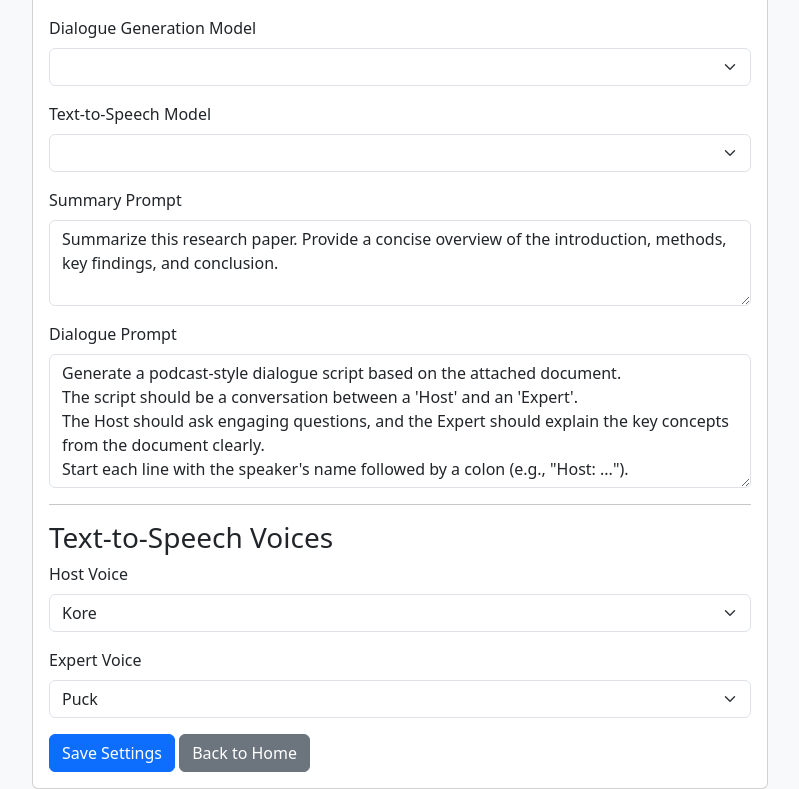
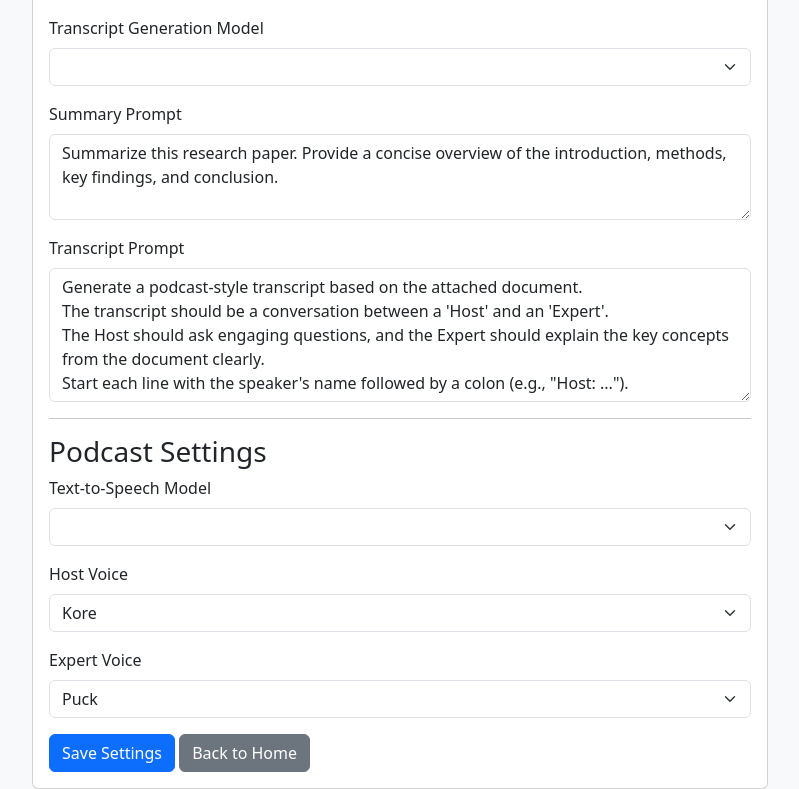
Before and after one commit to dranoto/audiopaper, a Flask app: page /settings in a window 1280 px wide. Shown: the part 378-1167 px from the top of the page, without its empty margins (240-1039 px from the left). Run offline with Flask 3, Linux system fonts and the light colour scheme; lists and menus that the app fills with data are empty.

Commit message:
feat: Implement Gemini API caching for PDF processing (#17)
* feat: Implement Gemini API caching for PDF processing

This commit introduces a caching mechanism for PDF files using the
Google Gemini API's `caches` feature. This significantly improves
performance and reduces API costs by avoiding repeated uploads of the
same file.

Key changes:
- Added a `cached_content_name` field to the `PDFFile` model to
  store the Gemini cache identifier.
- Created a new `/cache_file` endpoint to handle the caching process
  when a file is first selected.
- Refactored summary, transcript, and chat generation to use the
  cached content instead of uploading the file or sending the full
  text with each request.
- The UI has been updated to reflect the new workflow, with separate
  buttons for "Summary", "Transcript", and "Podcast" generation.
- The "Podcast" (TTS) generation is now a separate step that only
  runs after the transcript has been generated, preventing unnecessary
  API calls.
- The cache is automatically deleted from the Gemini service when a
  file is deleted from the application.
- Updated the settings page with new terminology.

* Update app.py

Co-authored-by: gemini-code-assist[bot] <176961590+gemini-code-assist[bot]@users.noreply.github.com>

* fix: Prevent race condition in background tasks

This commit addresses a potential race condition in the background
task handling for transcript and podcast generation.

Previously, the task object was fetched from the database without a
subsequent check to ensure it still existed before being used. This
could lead to a thread crash if the task was deleted between the time
the request was made and the background thread started executing.

This has been fixed by adding a null check for the task object in
both `_run_transcript_generation` and `_run_podcast_generation`
functions, ensuring the thread exits gracefully if the task no
longer exists.

---------

Co-authored-by: google-labs-jules[bot] <161369871+google-labs-jules[bot]@users.noreply.github.com>
Co-authored-by: gemini-code-assist[bot] <176961590+gemini-code-assist[bot]@users.noreply.github.com>

```diff
--- a/app.py
+++ b/app.py
@@ -71,6 +71,44 @@ def upload_file():
 
     return redirect(url_for('index'))
 
+@app.route('/cache_file/<int:file_id>', methods=['POST'])
+def cache_file(file_id):
+    pdf_file = PDFFile.query.get_or_404(file_id)
+    if pdf_file.cached_content_name:
+        return jsonify({'status': 'already_cached', 'cache_name': pdf_file.cached_content_name})
+
+    if not app.gemini_client:
+        return jsonify({'error': 'Gemini client not initialized.'}), 500
+
+    try:
+        filepath = pathlib.Path(os.path.join(app.config['UPLOAD_FOLDER'], pdf_file.filename))
+        app.logger.info(f"Uploading {filepath} to Gemini File API...")
+        uploaded_file = app.gemini_client.files.upload(file=filepath)
+
+        app.logger.info(f"Creating cache for {uploaded_file.name}...")
+        # Note: The model for the cache must match the model used for generation.
+        # We'll use the summary_model as a default, but this could be a setting.
+        settings = get_settings()
+        cache = app.gemini_client.caches.create(
+            model=f"models/{settings.summary_model}",
+            contents=[uploaded_file]
+        )
+
+        pdf_file.cached_content_name = cache.name
+        db.session.commit()
+        app.logger.info(f"Cache created successfully: {cache.name}")
+
+        # Clean up the uploaded file since it's now cached
+        app.gemini_client.files.delete(name=uploaded_file.name)
+        app.logger.info(f"Deleted temporary file {uploaded_file.name} after caching.")
+
+        return jsonify({'status': 'cached', 'cache_name': cache.name})
+
+    except Exception as e:
+        app.logger.error(f"Error caching file {file_id}: {e}")
+        db.session.rollback()
+        return jsonify({'error': str(e)}), 500
+
 def _run_summary_generation(app, task_id, file_id):
     """Worker function to run summary generation in the background."""
     with app.app_context():
@@ -85,19 +123,19 @@ def _run_summary_generation(app, task_id, file_id):
 
             if not app.gemini_client:
                 raise Exception("Gemini client not initialized.")
-
-            uploaded_file = None
-            filepath = pathlib.Path(os.path.join(app.config['UPLOAD_FOLDER'], pdf_file.filename))
-            app.logger.info(f"Task {task_id}: Uploading {filepath}...")
-            uploaded_file = app.gemini_client.files.upload(file=filepath)
+            if not pdf_file.cached_content_name:
+                raise Exception(f"File {file_id} is not cached.")
 
             prompt = settings.summary_prompt
             model_name = f"models/{settings.summary_model}"
 
-            app.logger.info(f"Task {task_id}: Generating summary with {model_name}...")
+            app.logger.info(f"Task {task_id}: Generating summary with {model_name} using cache {pdf_file.cached_content_name}...")
             response = app.gemini_client.models.generate_content(
                 model=model_name,
-                contents=[uploaded_file, prompt]
+                contents=[prompt],
+                config=types.GenerateContentConfig(
+                    cached_content=pdf_file.cached_content_name
+                )
             )
 
             pdf_file.summary = response.text
@@ -114,10 +152,6 @@ def _run_summary_generation(app, task_id, file_id):
                 task.status = 'error'
                 task.result = json.dumps({'error': str(e)})
                 db.session.commit()
-        finally:
-            if 'uploaded_file' in locals() and uploaded_file:
-                app.logger.info(f"Task {task_id}: Deleting uploaded file {uploaded_file.name}.")
-                app.gemini_client.files.delete(name=uploaded_file.name)
 
 @app.route('/summarize_file/<int:file_id>', methods=['POST'])
 def summarize_file(file_id):
@@ -150,24 +184,24 @@ def summarize_status(task_id):
 def file_content(file_id):
     pdf_file = PDFFile.query.get_or_404(file_id)
     audio_url = None
-    mp3_filename = f"dialogue_{file_id}.mp3"
+    mp3_filename = f"podcast_{file_id}.mp3"
     mp3_filepath = os.path.join(app.config['GENERATED_AUDIO_FOLDER'], mp3_filename)
     if os.path.exists(mp3_filepath):
         audio_url = url_for('generated_audio', filename=mp3_filename)
 
     return {
         'summary': pdf_file.summary,
-        'dialogue_transcript': pdf_file.dialogue_transcript,
+        'transcript': pdf_file.transcript,
         'audio_url': audio_url
     }
 
-def _run_dialogue_generation(app, task_id, file_id):
-    """Worker function to run dialogue generation in the background."""
+def _run_transcript_generation(app, task_id, file_id):
+    """Worker function to run transcript generation in the background."""
     with app.app_context():
         try:
             task = Task.query.get(task_id)
             if not task:
-                app.logger.error(f"Task {task_id} not found in database.")
+                app.logger.error(f"Task {task_id} not found in database for transcript generation.")
                 return
 
             pdf_file = PDFFile.query.get(file_id)
@@ -175,42 +209,97 @@ def _run_dialogue_generation(app, task_id, file_id):
 
             if not app.gemini_client:
                 raise Exception("Gemini client not initialized.")
+            if not pdf_file.cached_content_name:
+                raise Exception(f"File {file_id} is not cached.")
 
-            uploaded_file = None
-            filepath = pathlib.Path(os.path.join(app.config['UPLOAD_FOLDER'], pdf_file.filename))
-            app.logger.info(f"Task {task_id}: Uploading {filepath} for dialogue...")
-            uploaded_file = app.gemini_client.files.upload(file=filepath)
+            model_name = f"models/{settings.transcript_model}"
+            app.logger.info(f"Task {task_id}: Generating transcript with {model_name} using cache {pdf_file.cached_content_name}...")
+            response = app.gemini_client.models.generate_content(
+                model=model_name,
+                contents=[settings.transcript_prompt],
+                config=types.GenerateContentConfig(
+                    cached_content=pdf_file.cached_content_name
+                )
+            )
+            pdf_file.transcript = response.text
+            task.status = 'complete'
+            task.result = json.dumps({'success': True})
+            db.session.commit()
+            app.logger.info(f"Task {task_id}: Transcript saved for file_id {file_id}.")
 
-            dialogue_model_name = f"models/{settings.dialogue_model}"
-            app.logger.info(f"Task {task_id}: Generating transcript with {dialogue_model_name}...")
-            transcript_response = app.gemini_client.models.generate_content(
-                model=dialogue_model_name,
-                contents=[uploaded_file, settings.dialogue_prompt]
-            )
-            transcript = transcript_response.text
-            pdf_file.dialogue_transcript = transcript
+        except Exception as e:
+            db.session.rollback()
+            app.logger.error(f"Task {task_id}: Error generating transcript for file_id {file_id}: {e}")
+            task = Task.query.get(task_id)
+            if task:
+                task.status = 'error'
+                task.result = json.dumps({'error': str(e)})
+                db.session.commit()
+
+@app.route('/generate_transcript/<int:file_id>', methods=['POST'])
+def generate_transcript(file_id):
+    task_id = str(uuid.uuid4())
+    new_task = Task(id=task_id, status='processing')
+    db.session.add(new_task)
+    db.session.commit()
+
+    thread = threading.Thread(target=_run_transcript_generation, args=(app, task_id, file_id))
+    thread.start()
+
+    return jsonify({'task_id': task_id}), 202
+
+@app.route('/transcript_status/<task_id>')
+def transcript_status(task_id):
+    task = Task.query.get_or_404(task_id)
+    response_data = {
+        'status': task.status,
+        'result': json.loads(task.result) if task.result else None
+    }
+    if task.status in ['complete', 'error']:
+        db.session.delete(task)
+        db.session.commit()
+    return jsonify(response_data)
+
+
+def _run_podcast_generation(app, task_id, file_id):
+    """Worker function to run podcast (TTS) generation in the background."""
+    with app.app_context():
+        try:
+            task = Task.query.get(task_id)
+            if not task:
+                app.logger.error(f"Task {task_id} not found in database for podcast generation.")
+                return
+
+            pdf_file = PDFFile.query.get(file_id)
+            settings = get_settings()
+
+            if not app.gemini_client:
+                raise Exception("Gemini client not initialized.")
+            if not pdf_file.transcript:
+                raise Exception(f"No transcript available for file {file_id} to generate podcast.")
 
             app.logger.info(f"Task {task_id}: Generating audio from transcript...")
             tts_model_name = f"models/{settings.tts_model}"
-            tts_config = types.GenerateContentConfig(
-                response_modalities=["AUDIO"],
-                speech_config=types.SpeechConfig(
-                    multi_speaker_voice_config=types.MultiSpeakerVoiceConfig(
-                        speaker_voice_configs=[
-                            types.SpeakerVoiceConfig(
-                                speaker='Host',
-                                voice_config=types.VoiceConfig(prebuilt_voice_config=types.PrebuiltVoiceConfig(voice_name=settings.tts_host_voice))
-                            ),
-                            types.SpeakerVoiceConfig(
-                                speaker='Expert',
-                                voice_config=types.VoiceConfig(prebuilt_voice_config=types.PrebuiltVoiceConfig(voice_name=settings.tts_expert_voice))
-                            ),
-                        ]
+            tts_response = app.gemini_client.models.generate_content(
+                model=tts_model_name,
+                contents=[pdf_file.transcript],
+                config=types.GenerateContentConfig(
+                    response_modalities=["AUDIO"],
+                    speech_config=types.SpeechConfig(
+                        multi_speaker_voice_config=types.MultiSpeakerVoiceConfig(
+                            speaker_voice_configs=[
+                                types.SpeakerVoiceConfig(
+                                    speaker='Host',
+                                    voice_config=types.VoiceConfig(prebuilt_voice_config=types.PrebuiltVoiceConfig(voice_name=settings.tts_host_voice))
+                                ),
+                                types.SpeakerVoiceConfig(
+                                    speaker='Expert',
+                                    voice_config=types.VoiceConfig(prebuilt_voice_config=types.PrebuiltVoiceConfig(voice_name=settings.tts_expert_voice))
+                                ),
+                            ]
+                        )
                     )
                 )
-            )
-            tts_response = app.gemini_client.models.generate_content(
-                model=tts_model_name, contents=[transcript], config=tts_config
             )
             audio_part = tts_response.candidates[0].content.parts[0]
             audio_data = audio_part.inline_data.data
@@ -218,93 +307,91 @@ def _run_dialogue_generation(app, task_id, file_id):
             match = re.search(r'rate=(\d+)', mime_type)
             sample_rate = int(match.group(1)) if match else 24000
             audio = AudioSegment(data=audio_data, sample_width=2, frame_rate=sample_rate, channels=1)
-            mp3_filename = f"dialogue_{file_id}.mp3"
+            mp3_filename = f"podcast_{file_id}.mp3"
             mp3_filepath = os.path.join(app.config['GENERATED_AUDIO_FOLDER'], mp3_filename)
             audio.export(mp3_filepath, format="mp3")
 
             audio_url = url_for('generated_audio', filename=mp3_filename)
-
             task.status = 'complete'
-            task.result = json.dumps({'audio_url': audio_url, 'transcript': pdf_file.dialogue_transcript})
+            task.result = json.dumps({'audio_url': audio_url})
             db.session.commit()
-            app.logger.info(f"Task {task_id}: Dialogue and audio saved for file_id {file_id}.")
+            app.logger.info(f"Task {task_id}: Podcast audio saved for file_id {file_id}.")
 
         except Exception as e:
             db.session.rollback()
-            app.logger.error(f"Task {task_id}: Error generating dialogue for file_id {file_id}: {e}")
+            app.logger.error(f"Task {task_id}: Error generating podcast for file_id {file_id}: {e}")
             task = Task.query.get(task_id)
             if task:
                 task.status = 'error'
                 task.result = json.dumps({'error': str(e)})
                 db.session.commit()
-        finally:
-            if 'uploaded_file' in locals() and uploaded_file:
-                app.logger.info(f"Task {task_id}: Deleting uploaded file {uploaded_file.name}.")
-                app.gemini_client.files.delete(name=uploaded_file.name)
 
-
-@app.route('/generate_dialogue/<int:file_id>', methods=['POST'])
-def generate_dialogue(file_id):
+@app.route('/generate_podcast/<int:file_id>', methods=['POST'])
+def generate_podcast(file_id):
     task_id = str(uuid.uuid4())
     new_task = Task(id=task_id, status='processing')
     db.session.add(new_task)
     db.session.commit()
 
-    thread = threading.Thread(target=_run_dialogue_generation, args=(app, task_id, file_id))
+    thread = threading.Thread(target=_run_podcast_generation, args=(app, task_id, file_id))
     thread.start()
 
     return jsonify({'task_id': task_id}), 202
 
-@app.route('/dialogue_status/<task_id>')
-def dialogue_status(task_id):
+@app.route('/podcast_status/<task_id>')
+def podcast_status(task_id):
     task = Task.query.get_or_404(task_id)
     response_data = {
         'status': task.status,
         'result': json.loads(task.result) if task.result else None
     }
-
     if task.status in ['complete', 'error']:
         db.session.delete(task)
         db.session.commit()
-
     return jsonify(response_data)
 
 
-def _generate_chat_response(pdf_text, history, question, model_name, client, app_logger):
-    """Generator function to stream chat responses."""
+def _generate_chat_response(cached_content_name, history, question, model_name, client, app_logger):
+    """Generator function to stream chat responses using a cached document."""
     system_prompt = (
         "You are a helpful research assistant. Your task is to answer questions based "
-        "solely on the content of the provided document. Do not use any external knowledge. "
+        "solely on the content of the document provided in the cache. Do not use any external knowledge. "
         "If the answer cannot be found within the document, state that clearly. "
         "The user is having a conversation with you, so maintain context from the history. "
         "Format your answers clearly using Markdown where appropriate (e.g., lists, bold text)."
     )
 
-    prompt_parts = [system_prompt, f"DOCUMENT CONTEXT:\n---\n{pdf_text}\n---\n"]
+    # The context from the cached document is implicitly handled by the API.
+    # We build the conversational history.
+    contents = [system_prompt]
     for entry in history:
-        prompt_parts.append(f"User: {entry['user']}")
-        prompt_parts.append(f"Assistant: {entry['assistant']}")
-    prompt_parts.append(f"User: {question}")
-
-    final_prompt = "\n\n".join(prompt_parts)
+        contents.append({'role': 'user', 'parts': [{'text': entry['user']}]})
+        contents.append({'role': 'model', 'parts': [{'text': entry['assistant']}]})
+    contents.append({'role': 'user', 'parts': [{'text': question}]})
 
     try:
         response = client.models.generate_content(
             model=model_name,
-            contents=[final_prompt],
-            stream=True
+            contents=contents,
+            stream=True,
+            config=types.GenerateContentConfig(
+                cached_content=cached_content_name
+            )
         )
         for chunk in response:
             if chunk.text:
                 yield chunk.text
     except Exception as e:
-        app_logger.error(f"Error streaming chat response: {e}")
+        app_logger.error(f"Error streaming chat response with cache {cached_content_name}: {e}")
         yield f"Error: Could not generate a response. Details: {str(e)}"
 
 
 @app.route('/chat/<int:file_id>', methods=['POST'])
 def chat_with_file(file_id):
     pdf_file = PDFFile.query.get_or_404(file_id)
+    if not pdf_file.cached_content_name:
+        return Response("Error: This file has not been cached yet. Please select the file again.", status=400, mimetype='text/plain')
+
     data = request.get_json()
     if not data or 'message' not in data:
         return Response("Error: Message is required in the request body.", status=400, mimetype='text/plain')
@@ -316,9 +403,9 @@ def chat_with_file(file_id):
         return Response("Error: Gemini client not initialized. Please set API key in settings.", status=500, mimetype='text/plain')
 
     settings = get_settings()
-    model_name = f"models/{settings.summary_model}"
+    model_name = f"models/{settings.summary_model}" # Chat will use the same model as summary for cache compatibility
 
-    return Response(stream_with_context(_generate_chat_response(pdf_file.text, history, question, model_name, app.gemini_client, app.logger)), mimetype='text/plain')
+    return Response(stream_with_context(_generate_chat_response(pdf_file.cached_content_name, history, question, model_name, app.gemini_client, app.logger)), mimetype='text/plain')
 
 
 @app.route('/settings', methods=['GET', 'POST'])
@@ -327,12 +414,12 @@ def settings():
     if request.method == 'POST':
         settings.gemini_api_key = request.form.get('gemini_api_key')
         settings.summary_model = request.form.get('summary_model')
-        settings.dialogue_model = request.form.get('dialogue_model')
+        settings.transcript_model = request.form.get('transcript_model')
         settings.tts_model = request.form.get('tts_model')
         settings.tts_host_voice = request.form.get('tts_host_voice')
         settings.tts_expert_voice = request.form.get('tts_expert_voice')
         settings.summary_prompt = request.form.get('summary_prompt')
-        settings.dialogue_prompt = request.form.get('dialogue_prompt')
+        settings.transcript_prompt = request.form.get('transcript_prompt')
         db.session.commit()
         init_gemini_client(app)
         return redirect(url_for('settings'))
@@ -366,17 +453,18 @@ def generated_audio(filename):
 def delete_file(file_id):
     pdf_file = PDFFile.query.get_or_404(file_id)
 
-    # Store file paths before deleting the database record
+    # Store info before deleting the database record
     pdf_path = os.path.join(app.config['UPLOAD_FOLDER'], pdf_file.filename)
-    mp3_filename = f"dialogue_{file_id}.mp3"
+    mp3_filename = f"podcast_{file_id}.mp3"
     mp3_filepath = os.path.join(app.config['GENERATED_AUDIO_FOLDER'], mp3_filename)
+    cached_content_name = pdf_file.cached_content_name
 
     # Delete from database first
     db.session.delete(pdf_file)
     db.session.commit()
     app.logger.info(f"Deleted file_id {file_id} from database.")
 
-    # Then, delete the physical files
+    # Then, delete the physical files and remote cache
     try:
         if os.path.exists(pdf_path):
             os.remove(pdf_path)
@@ -384,10 +472,14 @@ def delete_file(file_id):
         if os.path.exists(mp3_filepath):
             os.remove(mp3_filepath)
             app.logger.info(f"Deleted audio file: {mp3_filepath}")
+        if cached_content_name and app.gemini_client:
+            app.gemini_client.caches.delete(name=cached_content_name)
+            app.logger.info(f"Deleted Gemini cache: {cached_content_name}")
+
     except Exception as e:
         # Log the error, but don't return an error response to the client
         # because the database record is already gone.
-        app.logger.error(f"Error deleting physical files for what was file_id {file_id}: {e}")
+        app.logger.error(f"Error during physical/remote deletion for what was file_id {file_id}: {e}")
 
     return {'success': True}
 
--- a/templates/settings.html
+++ b/templates/settings.html
@@ -33,13 +33,23 @@
                                 </select>
                             </div>
                             <div class="mb-3">
-                                <label for="dialogue_model" class="form-label">Dialogue Generation Model</label>
-                                <select class="form-select" id="dialogue_model" name="dialogue_model">
+                                <label for="transcript_model" class="form-label">Transcript Generation Model</label>
+                                <select class="form-select" id="transcript_model" name="transcript_model">
                                     {% for model in text_models %}
-                                        <option value="{{ model }}" {% if model == settings.dialogue_model %}selected{% endif %}>{{ model }}</option>
+                                        <option value="{{ model }}" {% if model == settings.transcript_model %}selected{% endif %}>{{ model }}</option>
                                     {% endfor %}
                                 </select>
                             </div>
+                            <div class="mb-3">
+                                <label for="summary_prompt" class="form-label">Summary Prompt</label>
+                                <textarea class="form-control" id="summary_prompt" name="summary_prompt" rows="3">{{ settings.summary_prompt }}</textarea>
+                            </div>
+                            <div class="mb-3">
+                                <label for="transcript_prompt" class="form-label">Transcript Prompt</label>
+                                <textarea class="form-control" id="transcript_prompt" name="transcript_prompt" rows="5">{{ settings.transcript_prompt }}</textarea>
+                            </div>
+                            <hr>
+                            <h3>Podcast Settings</h3>
                              <div class="mb-3">
                                 <label for="tts_model" class="form-label">Text-to-Speech Model</label>
                                 <select class="form-select" id="tts_model" name="tts_model">
@@ -48,16 +58,6 @@
                                     {% endfor %}
                                 </select>
                             </div>
-                            <div class="mb-3">
-                                <label for="summary_prompt" class="form-label">Summary Prompt</label>
-                                <textarea class="form-control" id="summary_prompt" name="summary_prompt" rows="3">{{ settings.summary_prompt }}</textarea>
-                            </div>
-                            <div class="mb-3">
-                                <label for="dialogue_prompt" class="form-label">Dialogue Prompt</label>
-                                <textarea class="form-control" id="dialogue_prompt" name="dialogue_prompt" rows="5">{{ settings.dialogue_prompt }}</textarea>
-                            </div>
-                            <hr>
-                            <h3>Text-to-Speech Voices</h3>
                             <div class="mb-3">
                                 <label for="tts_host_voice" class="form-label">Host Voice</label>
                                 <select class="form-select" id="tts_host_voice" name="tts_host_voice">
```
Also changed, not shown: database.py (+6 -5 lines), static/js/main.js (+114 -73 lines), templates/file_item.html (+0 -12 lines), templates/index.html (+19 -4 lines).
